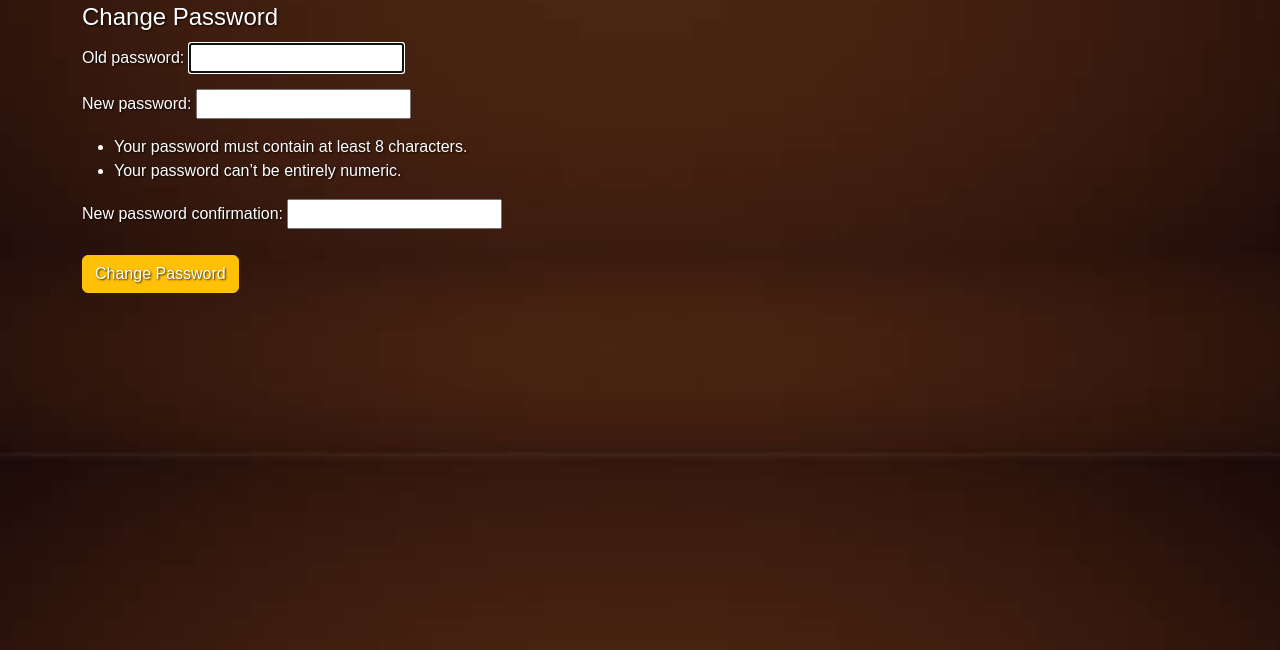
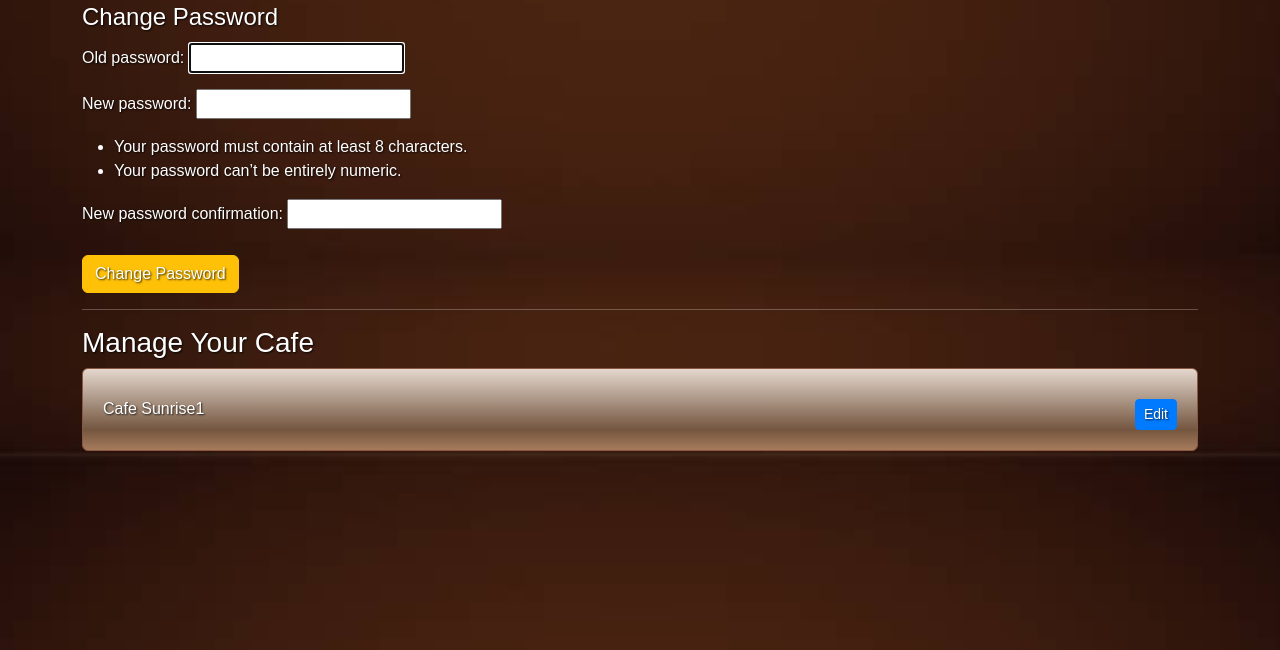
Before and after one commit to Martin-Gubala/WAD2-8C, a Django app: page /accountsettings/ in a window 1280 px wide. Shown: the part 344-994 px from the top of the page. Run offline with Django 3.2, Linux system fonts and the light colour scheme; a user stored in the database is signed in; data comes from the database, SQL or seed files in the repository; both versions use the stored data as it was after the commit.

Commit message:
populate script improved, cafe update fixed

```diff
--- a/WAD2-8C/WAD2_Project/cafeCritics/models.py
+++ b/WAD2-8C/WAD2_Project/cafeCritics/models.py
@@ -17,12 +17,20 @@ class UserProfile(models.Model):
 class Cafe(models.Model):
     name = models.CharField(max_length=20) # Name of the cafe
     location = models.CharField(max_length=20) # Physical location of the cafe
-    owner = models.ForeignKey(User, on_delete=models.CASCADE, related_name="cafes") # User who owns the cafe
-    average_rating = models.IntegerField() # Average rating as an integer
+    owner = models.OneToOneField(User, on_delete=models.CASCADE, related_name="cafe") # Ensure one cafe per user
+    average_rating = models.FloatField(default=0.0) # Average rating as a float with a default value
     slug = models.SlugField(unique=True) # URL-friendly slug derived from the cafe name
 
     def save(self, *args, **kwargs):
-        self.slug = slugify(self.name) # Auto-generates the slug from the cafe name upon saving
+        if not self.slug:  # Generate slug only if it doesn't exist
+            self.slug = slugify(self.name)
+            # Ensure the slug is unique
+            unique_slug = self.slug
+            num = 1
+            while Cafe.objects.filter(slug=unique_slug).exists():
+                unique_slug = f"{self.slug}-{num}"
+                num += 1
+            self.slug = unique_slug
         super(Cafe, self).save(*args, **kwargs)
 
     def __str__(self):
--- a/WAD2-8C/WAD2_Project/cafeCritics/urls.py
+++ b/WAD2-8C/WAD2_Project/cafeCritics/urls.py
@@ -6,7 +6,7 @@ app_name = 'cafeCritics'
 
 urlpatterns = [
     # Home page route
-    path('', home_view, name='home_page'), #Displays the main homepage of the application
+    path('', views.home_view, name='home_page'), #Displays the main homepage of the application
 
     # Display all cafe with filters applied through GET request
     path('cafes/', views.cafes_view, name='cafes'), # List all cafes or filter by ratings
@@ -37,7 +37,7 @@ urlpatterns = [
     path('login/', login_view, name='login'), # User login page
 
     # Cafe setup page for registration users
-    path('cafe_setup/', cafe_setup_view, name='cafe_setup'), # Allows users to add new cafes to the platform
+    path('cafe_setup/', views.cafe_setup_view, name='cafe_setup'), # Allows users to add new cafes to the platform
 
     # Logout route
     path('logout/', views.logout_view, name='logout'),# Logs out the current user and redirects to home page
--- a/WAD2-8C/WAD2_Project/cafeCritics/views.py
+++ b/WAD2-8C/WAD2_Project/cafeCritics/views.py
@@ -8,6 +8,7 @@ from django.contrib.auth.decorators import login_required
 from django.contrib import messages
 from .forms import UserUpdateForm
 from django.contrib.auth import logout
+from django.forms import modelformset_factory
 
 # Create your views here.
 # Consolidated signup and register views into one
@@ -22,6 +23,9 @@ def signup_view(request):
             # Save the user and log them in
             user = form.save()
             login(request, user)
+            # Redirect based on user type
+            if user.userprofile.user_type == 'business':
+                return redirect('cafeCritics:cafe_setup')  # Redirect to cafe setup page
             return redirect('cafeCritics:home_page')  # Redirect to the homepage
         else:
             # If the form is invalid, display errors
@@ -64,7 +68,7 @@ def home_view(request):
 def cafes_view(request):
     rating = request.GET.get('rating')  # Get the rating value from the GET request
     if rating:  # Check if a rating was provided
-        cafe_list = Cafe.objects.filter(average_rating=rating)  #Filter cafes by the provided rating
+        cafe_list = Cafe.objects.filter(average_rating=rating)  # Filter cafes by the provided rating
     else:
         cafe_list = Cafe.objects.all()  # No rating provided, show all cafes
 
@@ -79,6 +83,7 @@ def account_settings_view(request):
     return render(request, 'account_settings.html', {'show_search': False})
 # Displays detailed information about a specific cafe, including its drinks and reviews.
 def show_cafe(request, cafe_name_slug):
+    # Ensure the latest data is fetched from the database
     context_dict = {}
     try:
         cafe = Cafe.objects.get(slug=cafe_name_slug)
@@ -142,12 +147,18 @@ def review_view(request, cafe_name_slug):
 # Redirects to the home page upon successful cafe creation.
 def cafe_setup_view(request):
     if request.method == 'POST':
+        # Check if the user already owns a cafe
+        if hasattr(request.user, 'cafe'):
+            messages.error(request, "You already own a cafe. You cannot create another one.")
+            return redirect('cafeCritics:account_settings')
+
         form = CafeSetupForm(request.POST)
         if form.is_valid():
             cafe = form.save(commit=False)
             cafe.owner = request.user
+            cafe.average_rating = 0.0  # Ensure average_rating is set to a default value
             cafe.save()
-            return redirect('home')
+            return redirect('cafeCritics:home_page')  # Use the correct URL pattern name
     else:
         form = CafeSetupForm()
     return render(request, 'registration/cafe_setup.html', {'form': form})
@@ -177,8 +188,9 @@ def profile_view(request, username):
 @login_required
 def account_settings_view(request):
     user = request.user
+    user_profile = get_object_or_404(UserProfile, user=user)
 
-    #User update form
+    # User update form
     if request.method == 'POST':
         user_form = UserUpdateForm(request.POST, instance=user)
         password_form = PasswordChangeForm(user, request.POST)
@@ -200,9 +212,13 @@ def account_settings_view(request):
         user_form = UserUpdateForm(instance=user)
         password_form = PasswordChangeForm(user)
 
+    # Fetch cafes owned by the user if they are a business account
+    cafes = Cafe.objects.filter(owner=user) if user_profile.user_type == 'business' else None
+
     return render(request, 'account_settings.html', {
         'user_form': user_form,
         'password_form': password_form,
+        'cafes': cafes,  # Pass cafes to the template
         'show_search': False
     })
 
@@ -210,12 +226,57 @@ def account_settings_view(request):
 @login_required
 def edit_cafe_view(request, cafe_name_slug):
     cafe = get_object_or_404(Cafe, slug=cafe_name_slug)
+
+    # Ensure we specify the model, fields, and provide instance_id field
+    DrinkFormSet = modelformset_factory(
+        Drink,
+        fields=('name', 'price'),
+        extra=0,
+    )
+
     if request.method == 'POST':
-        form = CafeSetupForm(request.POST, instance=cafe)
-        if form.is_valid():
-            form.save()
-            messages.succes(request, "Your cafe details have been updated.")
-            return redirect('cafeCritics:show_cafe', cafe_name_slug=cafe_name_slug)
+        cafe_form = CafeSetupForm(request.POST, instance=cafe)
+        drink_formset = DrinkFormSet(
+            request.POST,
+            queryset=Drink.objects.filter(cafe=cafe),
+            prefix='drinks'
+        )
+
+        if cafe_form.is_valid() and drink_formset.is_valid():
+            # Save the cafe first
+            updated_cafe = cafe_form.save()
+
+            # Now save each drink in the formset
+            instances = drink_formset.save(commit=False)
+            for instance in instances:
+                instance.cafe = updated_cafe  # Ensure each drink is linked to this cafe
+                instance.save()
+
+            # Handle any deleted instances
+            for obj in drink_formset.deleted_objects:
+                obj.delete()
+
+            messages.success(request, f"Cafe '{updated_cafe.name}' and its drinks have been updated successfully!")
+
+            # Force a refresh from the database before redirecting
+            updated_cafe.refresh_from_db()
+            return redirect('cafeCritics:show_cafe', cafe_name_slug=updated_cafe.slug)
         else:
-            form = EditCafeForm(instance=cafe)
-        return render(request, 'edit_cafe.html', {'form': form, 'cafe': cafe})
+            errors = []
+            if not cafe_form.is_valid():
+                errors.append(f"Cafe form errors: {cafe_form.errors}")
+            if not drink_formset.is_valid():
+                errors.append(f"Drink formset errors: {drink_formset.errors}")
+            messages.error(request, ". ".join(errors))
+    else:
+        cafe_form = CafeSetupForm(instance=cafe)
+        drink_formset = DrinkFormSet(
+            queryset=Drink.objects.filter(cafe=cafe),
+            prefix='drinks'
+        )
+
+    return render(request, 'edit_cafe.html', {
+        'cafe_form': cafe_form,
+        'drink_formset': drink_formset,
+        'cafe': cafe
+    })
--- a/WAD2-8C/templates/account_settings.html
+++ b/WAD2-8C/templates/account_settings.html
@@ -5,33 +5,48 @@
 {% block content %}
 <div class="container mt-4">
     <h2>Account Settings</h2>
-    <!-- Display success messages if any changes have been successfully made -->
     {% if messages %}
     <div class="alert alert-success">
         {% for message in messages %}
-            {{ message }}<!-- Displays individual messages returned from the server -->
+            {{ message }}
         {% endfor %}
     </div>
     {% endif %}
-    <!-- Form for updating account information -->
     <form method="POST">
-        {% csrf_token %}<!-- CSRF token for protection against CSRF attacks -->
+        {% csrf_token %}
         <fieldset class="form-group">
             <legend>Update Account Information</legend>
             {{ user_form.as_p }}
         </fieldset>
-        <button type="submit" name="update_user" class="btn btn-primary">Update Info</button><!-- Submission button for updating info -->
+        <button type="submit" name="update_user" class="btn btn-primary">Update Info</button>
     </form>
 
     <hr>
-    <!-- Form for changing the user's password -->
     <form method="POST">
         {% csrf_token %}
         <fieldset class="form-group">
             <legend>Change Password</legend>
             {{ password_form.as_p }}
         </fieldset>
-        <button type="submit" name="change_password" class="btn btn-warning">Change Password</button><!-- Submission button for changing password -->
+        <button type="submit" name="change_password" class="btn btn-warning">Change Password</button>
     </form>
+
+    {% if cafes %}
+    <hr>
+    <h3>Manage Your Cafe</h3>
+    <ul class="list-group">
+        {% for cafe in cafes %}
+        <li class="list-group-item d-flex justify-content-between align-items-center">
+            {{ cafe.name }}
+            <a href="{% url 'cafeCritics:edit_cafe' cafe.slug %}" class="btn btn-sm btn-outline-secondary">Edit</a>
+        </li>
+        {% endfor %}
+    </ul>
+    {% else %}
+    <hr>
+    <h3>Manage Your Cafe</h3>
+    <p>You do not own a cafe yet.</p>
+    <a href="{% url 'cafeCritics:cafe_setup' %}" class="btn btn-success mt-3">Add New Cafe</a>
+    {% endif %}
 </div>
 {% endblock %}
```
Also changed, not shown: WAD2-8C/WAD2_Project/cafeCritics/management/commands/clear_data.py (added, +29 -0 lines), WAD2-8C/WAD2_Project/cafeCritics/management/commands/populate.py (+8 -11 lines), WAD2-8C/templates/edit_cafe.html (+37 -7 lines), WAD2-8C/WAD2_Project/db.sqlite3.
